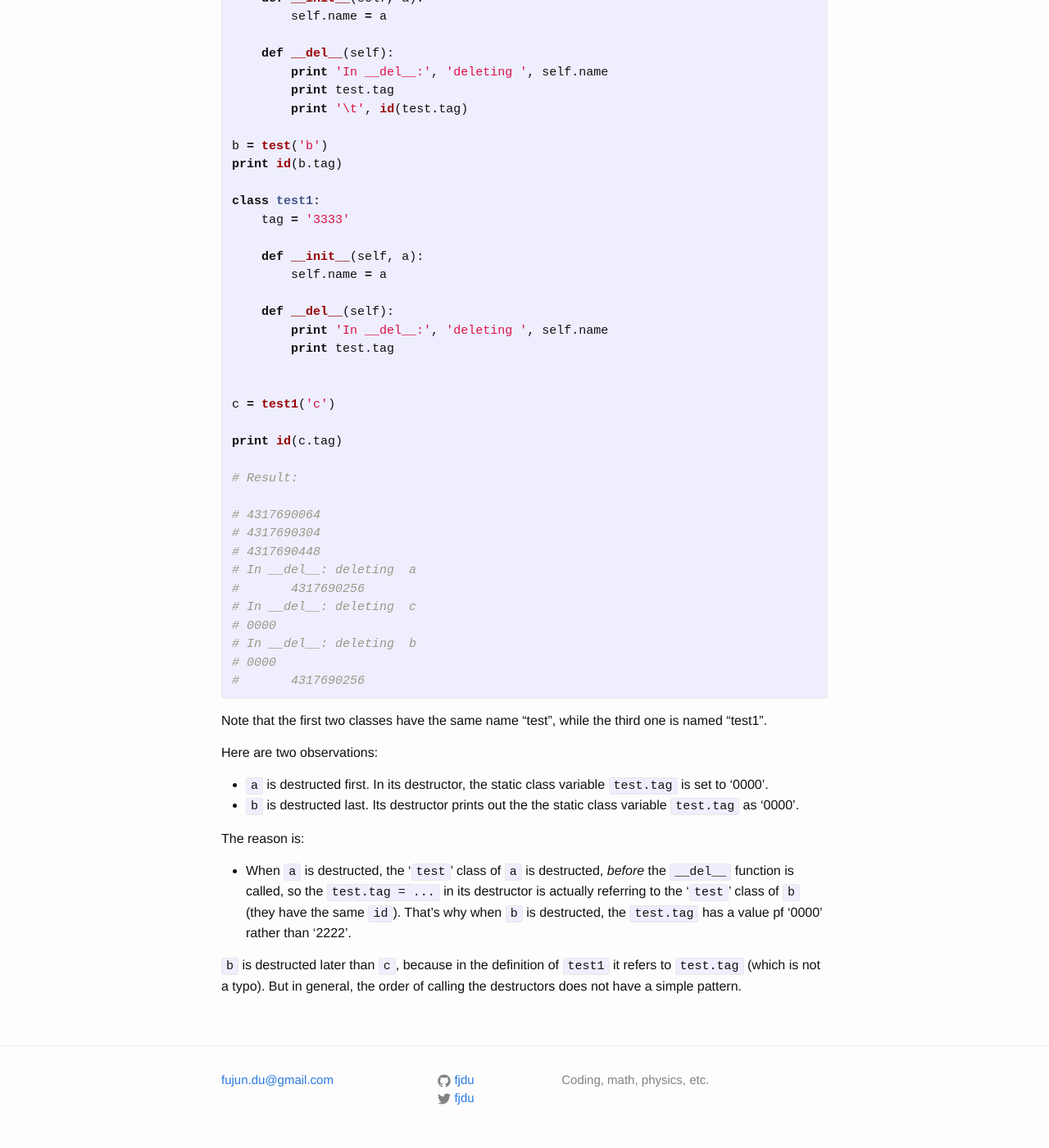
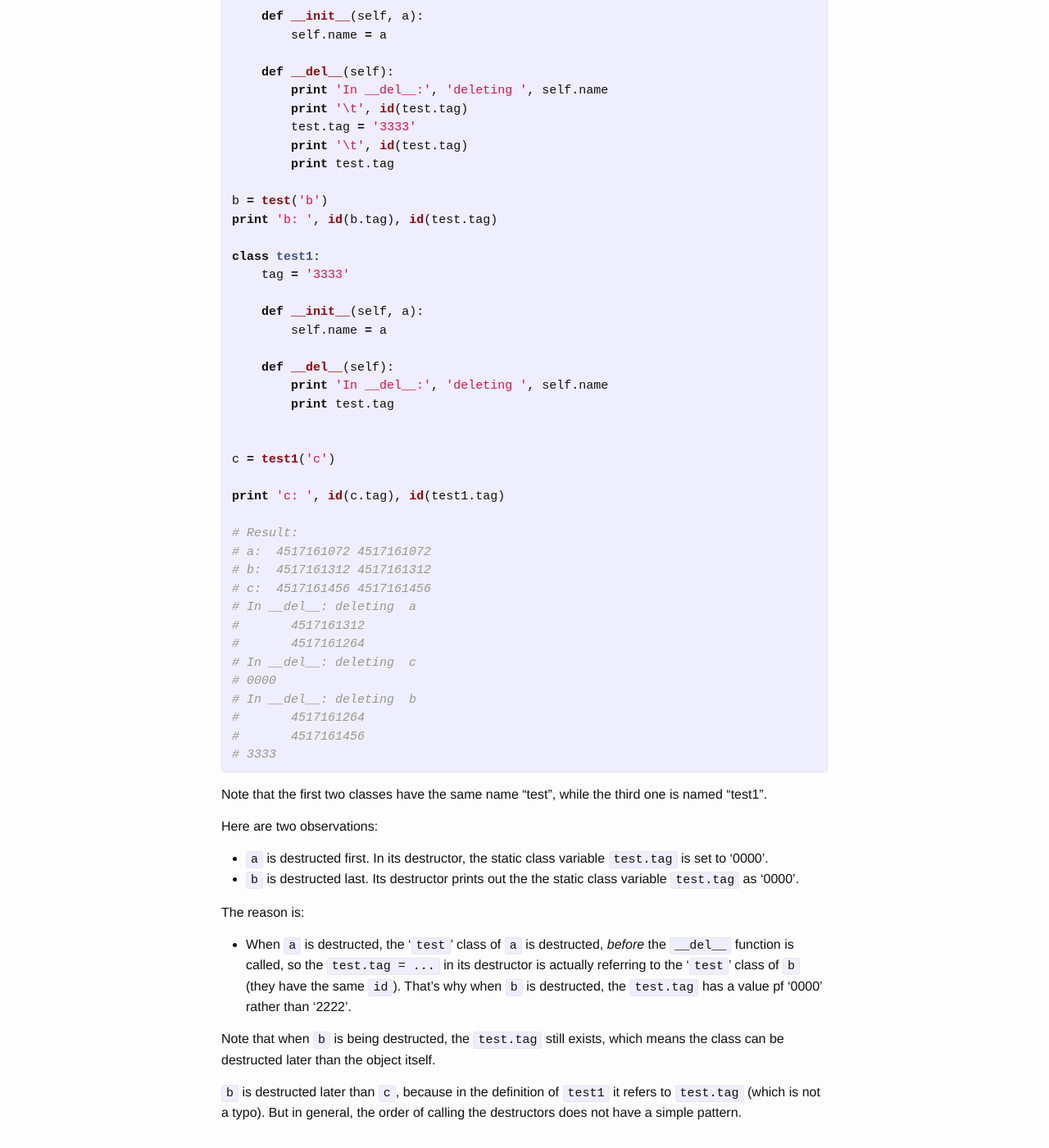
Before and after one commit to fjdu/fjdu.github.io, a Jekyll site: the page built from _posts/2015-03-31-python-class-variable.markdown, in a window 1280 px wide and 1400 px high, scrolled down 643 px. Shown: the whole window at 82% size. Built offline with Jekyll 4.4.1, drawn with Linux system fonts in a browser that asks for light colours; some of the changed text lies outside the part shown.

Commit message:
first post changed

```diff
--- a/_posts/2015-03-31-welcome-to-jekyll.markdown
+++ b/_posts/2015-03-31-python-class-variable.markdown
@@ -18,11 +18,12 @@ class test:
 
     def __del__(self):
         print 'In __del__:', 'deleting ', self.name
+        print '\t', id(test.tag)
         test.tag = '0000'
         print '\t', id(test.tag)
 
 a = test('a')
-print id(a.tag)
+print 'a: ', id(a.tag), id(test.tag)
 
 class test:
     tag = '2222'
@@ -32,11 +33,13 @@ class test:
 
     def __del__(self):
         print 'In __del__:', 'deleting ', self.name
+        print '\t', id(test.tag)
+        test.tag = '3333'
+        print '\t', id(test.tag)
         print test.tag
-        print '\t', id(test.tag)
 
 b = test('b')
-print id(b.tag)
+print 'b: ', id(b.tag), id(test.tag)
 
 class test1:
     tag = '3333'
@@ -51,20 +54,21 @@ class test1:
 
 c = test1('c')
 
-print id(c.tag)
+print 'c: ', id(c.tag), id(test1.tag)
 
 # Result:
-
-# 4317690064
-# 4317690304
-# 4317690448
+# a:  4517161072 4517161072
+# b:  4517161312 4517161312
+# c:  4517161456 4517161456
 # In __del__: deleting  a
-# 	4317690256
+# 	4517161312
+# 	4517161264
 # In __del__: deleting  c
 # 0000
 # In __del__: deleting  b
-# 0000
-# 	4317690256
+# 	4517161264
+# 	4517161456
+# 3333
 
 {% endhighlight %}
 
@@ -84,6 +88,9 @@ The reason is:
   That's why when `b` is destructed, the `test.tag` has a value pf '0000'
   rather than '2222'.
 
+Note that when `b` is being destructed, the `test.tag` still exists, which
+means the class can be destructed later than the object itself.
+
 `b` is destructed later than `c`, because in the definition of `test1` it
 refers to `test.tag` (which is not a typo).  But in general, the order of
 calling the destructors does not have a simple pattern.
```
